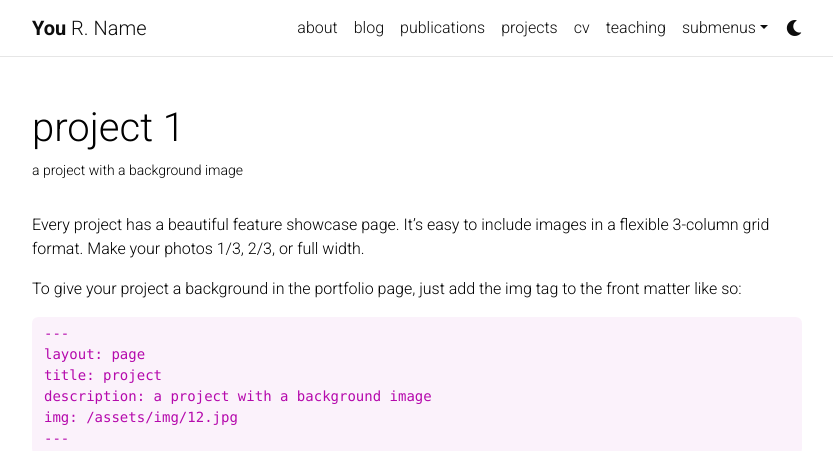
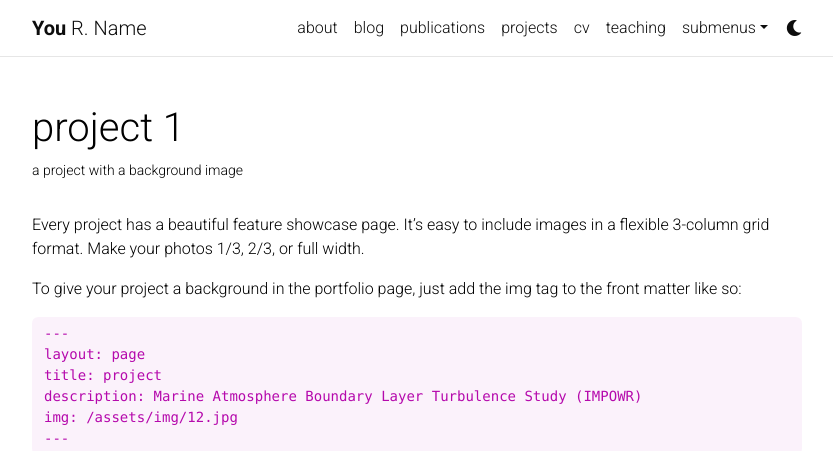
Before and after one commit to RobertJaquette/RobertJaquette, a Jekyll site: the page built from _projects/1_project.md, in a window 1280 px wide and 1400 px high, cut to the strip 0-451 px from the top of the window. Shown: the whole strip, without its empty margins (223-1056 px from the left). Built offline with Jekyll 4.4.1, drawn with Linux system fonts in a browser that asks for light colours; full-size pictures stand in for the smaller copies a plugin makes; comment, search, counter and statistics services are not loaded; a style sheet for code colours, icons or effects is not loaded; some of the changed text lies outside the part shown.

Commit message:
Update 1_project.md

```diff
--- a/_projects/1_project.md
+++ b/_projects/1_project.md
@@ -16,7 +16,7 @@ To give your project a background in the portfolio page, just add the img tag to
     ---
     layout: page
     title: project
-    description: a project with a background image
+    description: Marine Atmosphere Boundary Layer Turbulence Study (IMPOWR)
     img: /assets/img/12.jpg
     ---
 
```
Also changed, not shown: other parts of _projects/1_project.md (+1 -1 lines).
